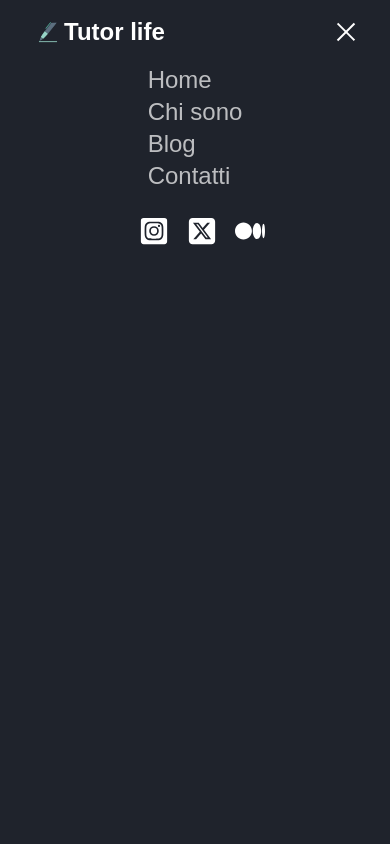
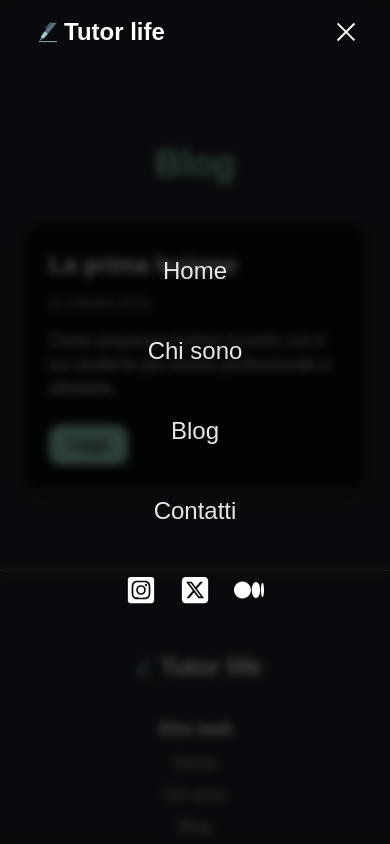
Before and after one commit to giuliadev95/blog, a Next.js app: page /posts in a window 390 px wide. Both pictures are taken after a click on the button "Toggle menu". Shown: the top 844 px of the page. Built offline with nearby package versions, Linux system fonts and the light colour scheme.

Commit message:
fix: Fixed link to blog on mobile menu, fix z-indexes

```diff
--- a/src/app/(frontend)/posts/page.jsx
+++ b/src/app/(frontend)/posts/page.jsx
@@ -21,12 +21,12 @@ export default function PostsPage() {
             >
               <div className="p-6 flex flex-col justify-between h-full">
                 <div>
-                  <h2 className="text-2xl font-semibold text-white mb-3 group-hover:text-lightMintGreen transition-colors">
+                  <h2 className="text-2xl font-semibold text-white mb-3">
                     {p.title}
                   </h2>
                   <p className="text-sm text-gray-400 mb-4">{p.date}</p>
                   <p className="text-gray-300 line-clamp-3">
-                    {p.excerpt || 'Un articolo interessante da leggere!'}
+                    {p.excerpt || 'Come preparare il primo incontro con il tuo studente per essere professionale e affidabile.'}
                   </p>
                 </div>
 
--- a/src/app/layout.tsx
+++ b/src/app/layout.tsx
@@ -4,8 +4,8 @@ import type { Metadata } from "next";
 import "./globals.css";
 
 export const metadata: Metadata = {
-  title: "Tutor Life | Studio",
-  description: "Sanity CMS editor",
+  title: "Tutor Life",
+  description: "Blogs",
 };
 
 export default function RootLayout({
@@ -14,7 +14,7 @@ export default function RootLayout({
   children: React.ReactNode;
 }>) {
   return (
-    <html lang="en">
+    <html lang="it">
       <body>
         {children}
       </body>
--- a/src/components/frontend/(main)/Hero.tsx
+++ b/src/components/frontend/(main)/Hero.tsx
@@ -52,7 +52,7 @@ export default function Hero() {
             <div className="relative  h-[100px] w-full bg-darkGrey flex items-center justify-between ">
                 <div className="absolute inset-0 z-20 h-full w-full bg-gray-50/5">
                 </div>
-                <p className="absolute inset-0 z-40 h-full w-full flex items-center justify-center flex-wrap text-white text-base md:text-lg font-normal md:text-center">
+                <p className="absolute inset-0 z-30 h-full w-full flex items-center justify-center flex-wrap text-white text-base md:text-lg font-normal md:text-center">
                     <span>
                     Trova
                     <span className="text-lightMintGreen mx-1">
--- a/src/components/frontend/Navbar.tsx
+++ b/src/components/frontend/Navbar.tsx
@@ -30,12 +30,21 @@ export default function Navbar () {
         return () => document.body.classList.remove("no-scroll");
     }, [isMenuOpen]);
 
+    // close menu on Escape key
+  useEffect(() => {
+    const onKey = (e: KeyboardEvent) => {
+      if (e.key === "Escape") setIsMenuOpen(false);
+    };
+    window.addEventListener("keydown", onKey);
+    return () => window.removeEventListener("keydown", onKey);
+  }, []);
+
 
     return (
-        // General Navbar with Desktop Menu / Mobile Menu
+        // Navbar with Desktop Menu / Mobile Menu
             <nav className="">
-                {/* General  Navbar container */}
-                <div className="mx-auto w-full h-16 text-xl py-0 px-8 mb-0 border-0 shadow-none flex justify-between items-center  bg-lightCream">
+                {/*  Navbar container */}
+                <div className="relative z-50 mx-auto w-full h-16 text-xl py-0 px-8 mb-0 border-0 shadow-none flex justify-between items-center bg-lightCream">
                     {/* Logo just for smarthpnes and tablets */}
                     <Logo/>
                     {/* Hamburger Icon to Toggle Mobile Menu */}
@@ -64,68 +73,89 @@ export default function Navbar () {
                     <Socialicons/>
                 </div>
                 {/* Bottom: Mobile Menu */}
-                {isMenuOpen? (
-
-                            <ul className="flex flex-col lg:hidden justify-start items-center  h-screen">
-                                <ul>
+                {isMenuOpen ? (
+                    <nav
+                      className="lg:hidden fixed inset-0 z-40 bg-black/70 backdrop-blur-sm flex items-center justify-center"
+                      aria-modal="true"
+                      role="dialog"
+                      onClick={closeMenu}
+                    >
+                      <ul className="flex flex-col items-center space-y-4" onClick={(e) => e.stopPropagation()}>
                          <li>
-                                        <Link href="/" className="text-white opacity-70 text-2xl font-normal py-6"
-                                        onClick={closeMenu} >
+                           <Link
+                             href="/"
+                             className="block text-white opacity-90 text-2xl font-normal py-4 px-6 w-full text-center"
+                             onClick={closeMenu}
+                           >
                              Home
                            </Link>
                          </li>
                          <li>
-                                        <Link href="/#chi-sono" className="text-white opacity-70 text-2xl font-normal py-6"
-                                        onClick={closeMenu} >
+                           <Link
+                             href="/#chi-sono"
+                             className="block text-white opacity-90 text-2xl font-normal py-4 px-6 w-full text-center"
+                             onClick={closeMenu}
+                           >
                              Chi sono
                            </Link>
                          </li>
                          <li>
-                                        <Link href="/posts" className="text-white opacity-70 text-2xl font-normal py-6"
-                                        onClick={closeMenu} >
+                           <Link
+                             href="/posts"
+                             className="block text-white opacity-90 text-2xl font-normal py-4 px-6 w-full text-center"
+                             onClick={closeMenu}
+                           >
                              Blog
                            </Link>
                          </li>
                          <li>
-                                        <Link href="/#contatti" className="text-white opacity-70 text-2xl font-normal py-6"
-                                        onClick={closeMenu} >
+                           <Link
+                             href="/#contatti"
+                             className="block text-white opacity-90 text-2xl font-normal py-4 px-6 w-full text-center"
+                             onClick={closeMenu}
+                           >
                              Contatti
                            </Link>
                          </li>
-                                </ul>
-                                {/** Social Icons */}
-                                <ul className="flex items-center justify-between space-x-8 py-6">
-                                    <li className="size-4">
+
+                        {/* Social Icons */}
+                        <li className="pt-4">
+                          <ul className="flex items-center justify-center space-x-6">
+                            <li>
                               <Link
                                 href={"https://www.instagram.com/tutorlife.official/"}
                                 rel="noopener noreferrer"
                                 target="_blank"
+                                className="text-white text-3xl"
                               >
-                                        <FaInstagramSquare className="text-white text-3xl"/>
+                                <FaInstagramSquare />
                               </Link>
                             </li>
-                                    <li className="size-4">
+                            <li>
                               <Link
                                 href={"https://x.com/Gamete14"}
                                 rel="noopener noreferrer"
                                 target="_blank"
+                                className="text-white text-3xl"
                               >
-                                            <FaSquareXTwitter className="text-white text-3xl"/>
+                                <FaSquareXTwitter />
                               </Link>
                             </li>
-                                    <li className="size-4">
+                            <li>
                               <Link
                                 href={"https://medium.com/@giuliamoukouyou"}
                                 rel="noopener noreferrer"
                                 target="_blank"
+                                className="text-white text-3xl"
                               >
-                                            <FaMedium className="text-white text-3xl"/>
+                                <FaMedium />
                               </Link>
                             </li>
                           </ul>
+                        </li>
                       </ul>
-                ) : null
-                }
+                    </nav>
+                ) : null}
             </nav>
     )
 }
```
Lines whose indentation alone changed are shown as unchanged.
